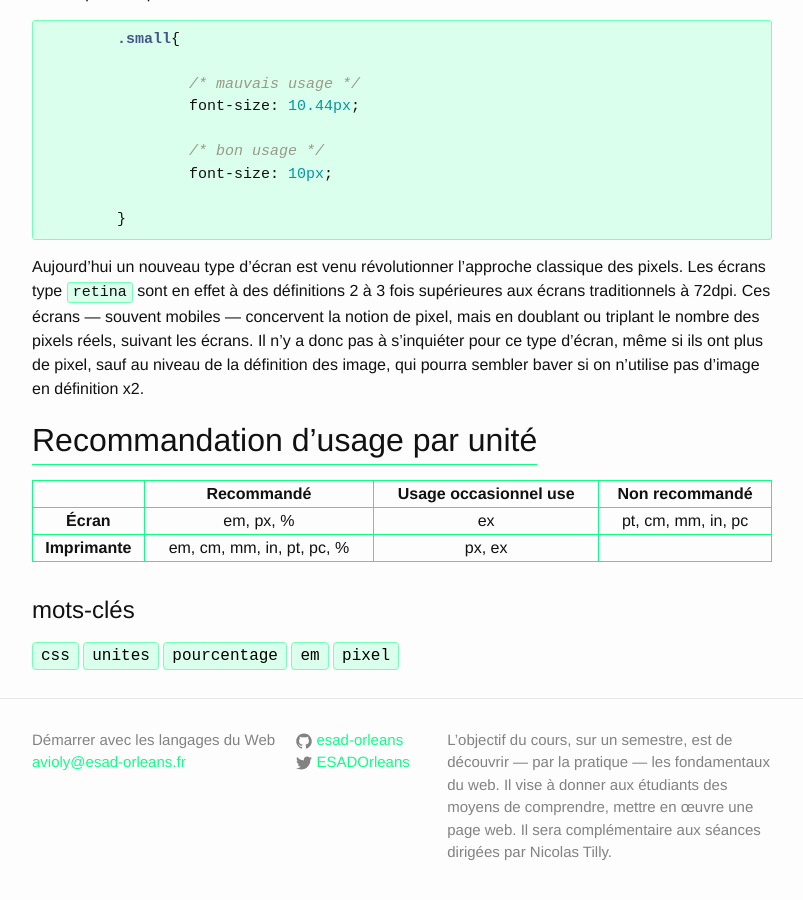
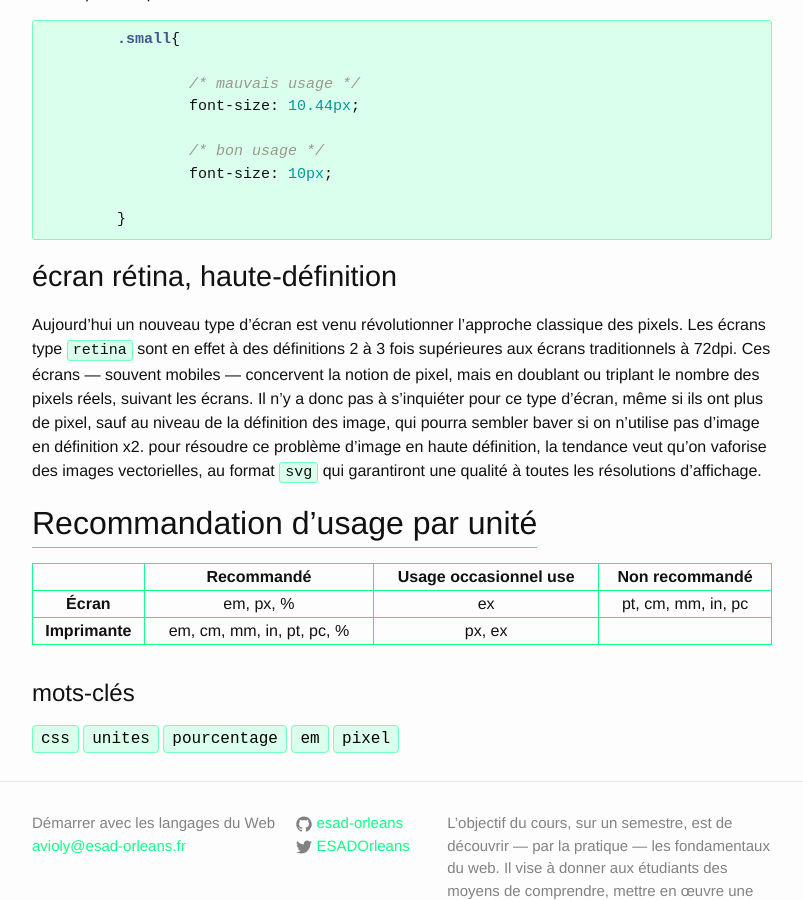
Before and after one commit to ESAD-Orleans/3dvg-web, a Jekyll site: the page built from _posts/2014-10-23-8-unites.md, in a window 1280 px wide and 900 px high, scrolled down 1815 px. Shown: the whole window, without its empty margins (238-1041 px from the left). Built offline with Jekyll 4.4.1, drawn with Linux system fonts in a browser that asks for light colours.

Commit message:
mise à jour

```diff
--- a/_posts/2014-10-23-8-unites.md
+++ b/_posts/2014-10-23-8-unites.md
@@ -80,12 +80,15 @@ d’une manière générale, je recommande pas d’utiliser des valeurs entière
 	}
 {% endhighlight %}
 
+### écran rétina, haute-définition
 
 Aujourd’hui un nouveau type d’écran est venu révolutionner l’approche classique des pixels.
 Les écrans type `retina` sont en effet à des définitions 2 à 3 fois supérieures aux écrans traditionnels à 72dpi.
 Ces écrans — souvent mobiles — concervent la notion de pixel, mais en doublant ou triplant le nombre des pixels réels, suivant les écrans.
 Il n'y a donc pas à s’inquiéter pour ce type d’écran, même si ils ont plus de pixel, sauf au niveau de la définition des image,
 qui pourra sembler baver si on n’utilise pas d’image en définition x2.
+pour résoudre ce problème d’image en haute définition, la tendance veut qu’on vaforise des images vectorielles,
+au format `svg` qui garantiront une qualité à toutes les résolutions d’affichage.
 
 ## Recommandation d’usage par unité
 
```
